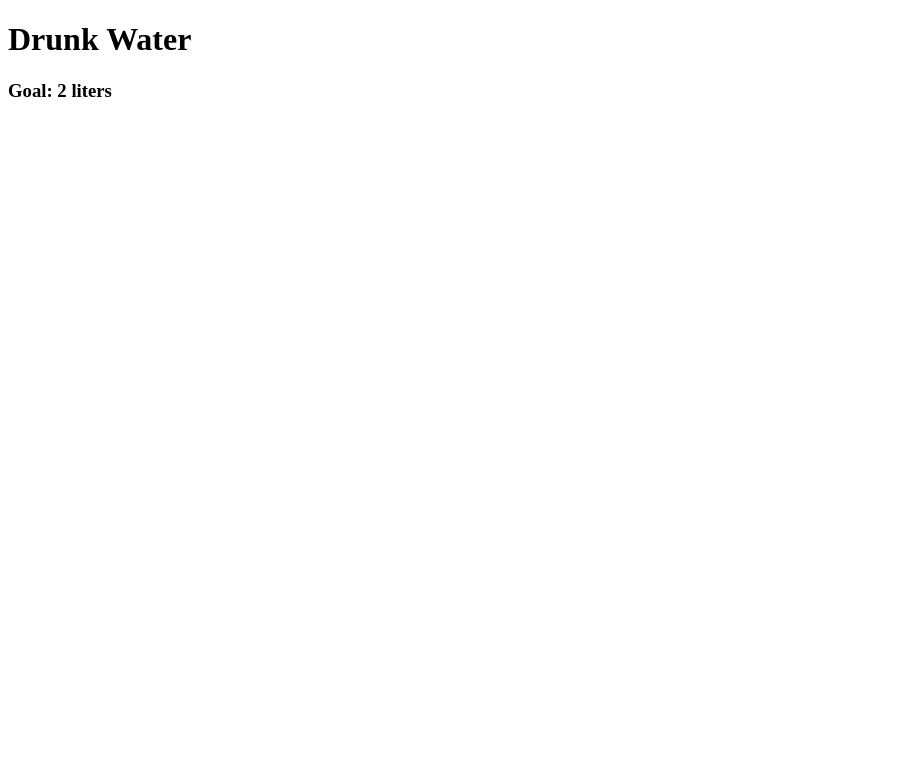
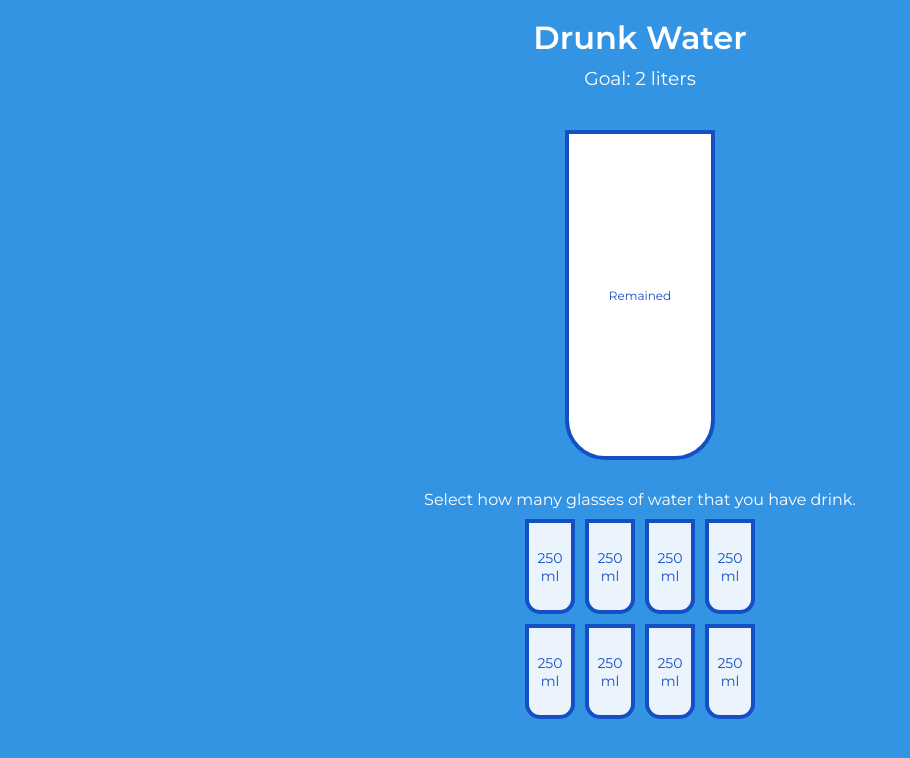
Before and after one commit to adrianomonteirodev/drinkwater-project, a plain HTML site: page index.html in a window 1280 px wide. Shown: the whole page, without its empty margins (0-910 px from the left). Drawn offline with Linux system fonts and the light colour scheme.

Commit message:
estilizaçao em css

```diff
--- a/index.html
+++ b/index.html
@@ -12,8 +12,26 @@
   <h3>Goal: 2 liters</h3>
 
   <div class="cup">
+    <div class="remained" id="remaind">
+      <span id="liters"></span>
+      <small>Remained</small>
+    </div>
+    <div class="percentage" id="percentage"></div>
+  </div>
 
+  <p class="text">Select how many glasses of water that you have drink.</p>
+
+  <div class="cups">
+    <div class="cup cup-small">250 ml</div>
+    <div class="cup cup-small">250 ml</div>
+    <div class="cup cup-small">250 ml</div>
+    <div class="cup cup-small">250 ml</div>
+    <div class="cup cup-small">250 ml</div>
+    <div class="cup cup-small">250 ml</div>
+    <div class="cup cup-small">250 ml</div>
+    <div class="cup cup-small">250 ml</div>
   </div>
+
   <script src="script.js"></script>
 </body>
 </html>
--- a/style.css
+++ b/style.css
@@ -0,0 +1,104 @@
+@import url('https://fonts.googleapis.com/css?family=Montserrat:400,600&display=swap');
+
+:root {
+  --border-color: #144fc6;
+  --fill-color: #6ab3f8;
+}
+
+* {
+  box-sizing: border-box;
+}
+
+body {
+  align-items: center;
+  background-color: #3494e4;
+  color: #fff;
+  display: flex;
+  flex-direction: column;
+  font-family: 'Montserrat', 'sans-serif';
+  margin-bottom: 40px;
+}
+
+h1 {
+  margin: 10px 0 0;
+}
+
+h3 {
+  font-weight: 400;
+  margin: 10px 0;
+}
+
+.cup {
+  background-color: #fff;
+  border: 4px solid var(--border-color);
+  border-radius: 0 0 40px 40px;
+  color: var(--border-color);
+  display: flex;
+  flex-direction: column;
+  height: 330px;
+  margin: 30px 0;
+  overflow: hidden;
+  width: 150px;
+}
+
+.cup.cup-small.full {
+  background-color: var(--fill-color);
+  color: #fff;
+}
+
+.cups {
+  align-items: center;
+  display: flex;
+  flex-wrap: wrap;
+  justify-content: center;
+  width: 280px;
+}
+
+.cup.cup-small {
+  align-items: center;
+  background-color: rgba(255, 255, 255, 0.9);
+  border-radius: 0 0 15px 15px;
+  cursor: pointer;
+  font-size: 14px;
+  height: 95px;
+  justify-content: center;
+  margin: 5px;
+  transition: 0.3s ease;
+  text-align: center;
+  width: 50px;
+}
+
+.remained {
+  align-items: center;
+  display: flex;
+  flex: 1;
+  flex-direction: column;
+  justify-content: center;
+  text-align: center;
+  transition: 0.3s ease;
+}
+
+.remained span {
+  font-size: 20px;
+  font-weight: bold;
+}
+
+.remained small {
+  font-size: 12px;
+}
+
+.percentage {
+  align-items: center;
+  background-color: var(--fill-color);
+  display: flex;
+  font-size: 30px;
+  font-weight: bold;
+  height: 0;
+  justify-content: center;
+  transition: 0.3s ease;
+}
+
+.text {
+  margin: 0 0 5px;
+  text-align: center;
+}
```
